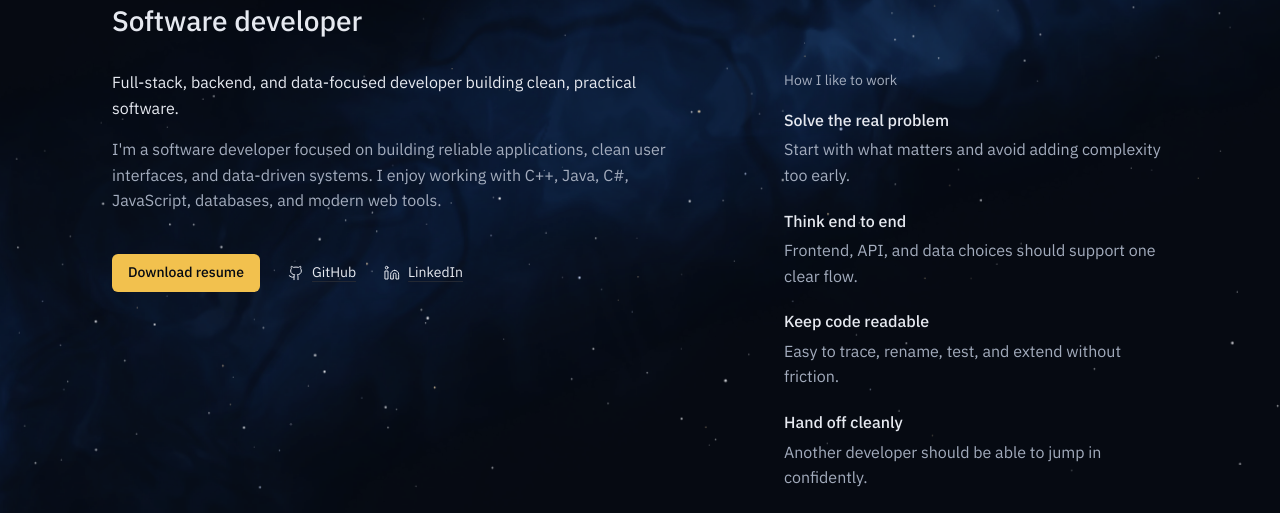
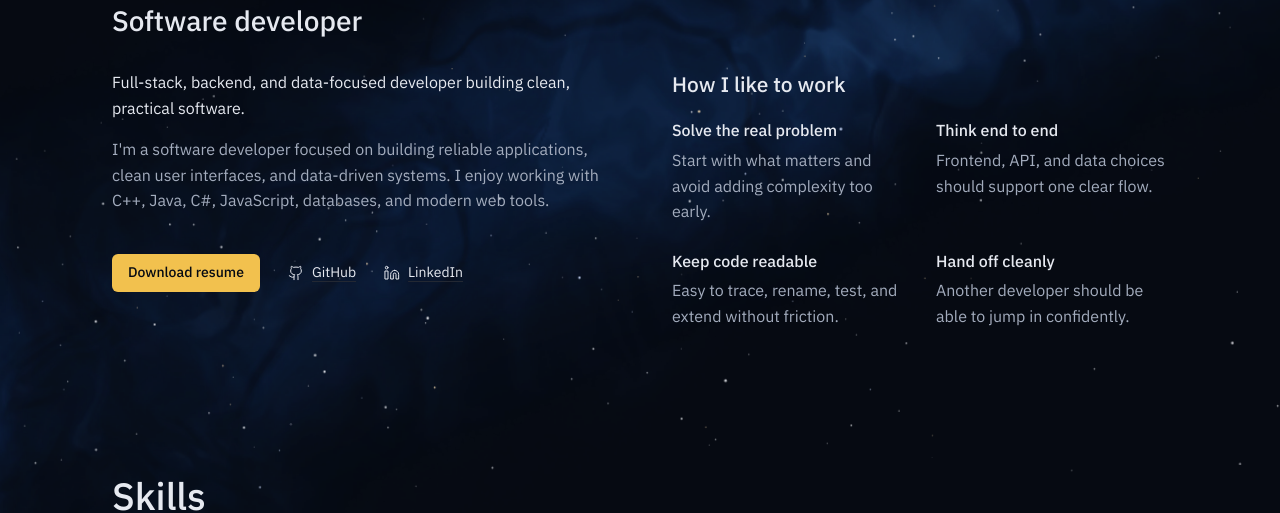
Before and after one commit to Omar-Alkhamissi/Portfolio, a React (Vite) app: page / in a window 1280 px wide. Shown: the part 307-820 px from the top of the page. Built offline with nearby package versions, Linux system fonts and the light colour scheme; no server answers.

Commit message:
Lay the work principles out two by two beside the intro

```diff
--- a/src/components/Hero.tsx
+++ b/src/components/Hero.tsx
@@ -69,7 +69,7 @@ export function Hero() {
           {sentenceCase(site.title)}
         </motion.p>
 
-        <div className="mt-8 grid gap-y-12 lg:grid-cols-[minmax(0,60ch)_minmax(0,24rem)] lg:justify-between lg:gap-x-16">
+        <div className="mt-8 grid gap-y-12 lg:grid-cols-2 lg:gap-x-16">
           <div>
             <motion.div variants={item} className="max-w-[60ch] space-y-4">
               <p className="text-16 text-fg">{site.subtitle}</p>
@@ -109,10 +109,10 @@ export function Hero() {
           </div>
 
           <motion.div variants={item} aria-labelledby="how-i-work">
-            <h2 id="how-i-work" className="text-14 text-fg-muted">
+            <h2 id="how-i-work" className="text-21 font-medium text-fg">
               How I like to work
             </h2>
-            <dl className="mt-4 space-y-5">
+            <dl className="mt-5 grid gap-x-8 gap-y-6 sm:grid-cols-2">
               {workPrinciples.map((p) => (
                 <div key={p.title}>
                   <dt className="text-16 font-medium text-fg">{p.title}</dt>
```
